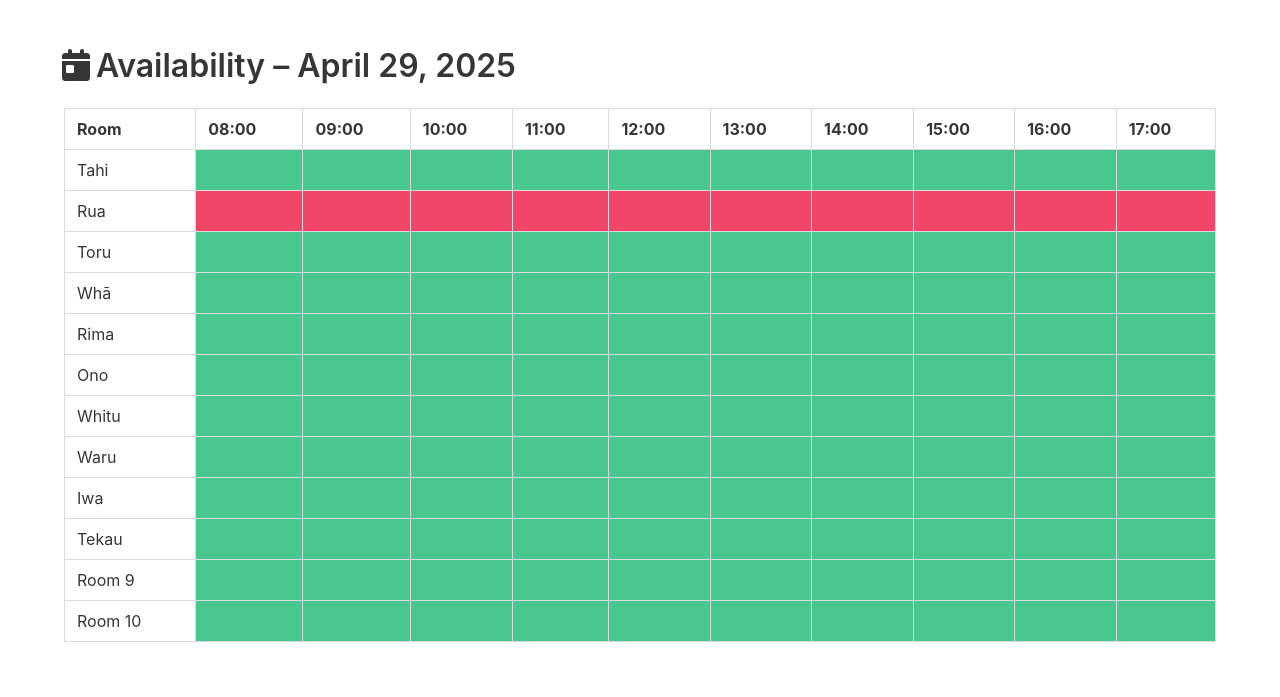
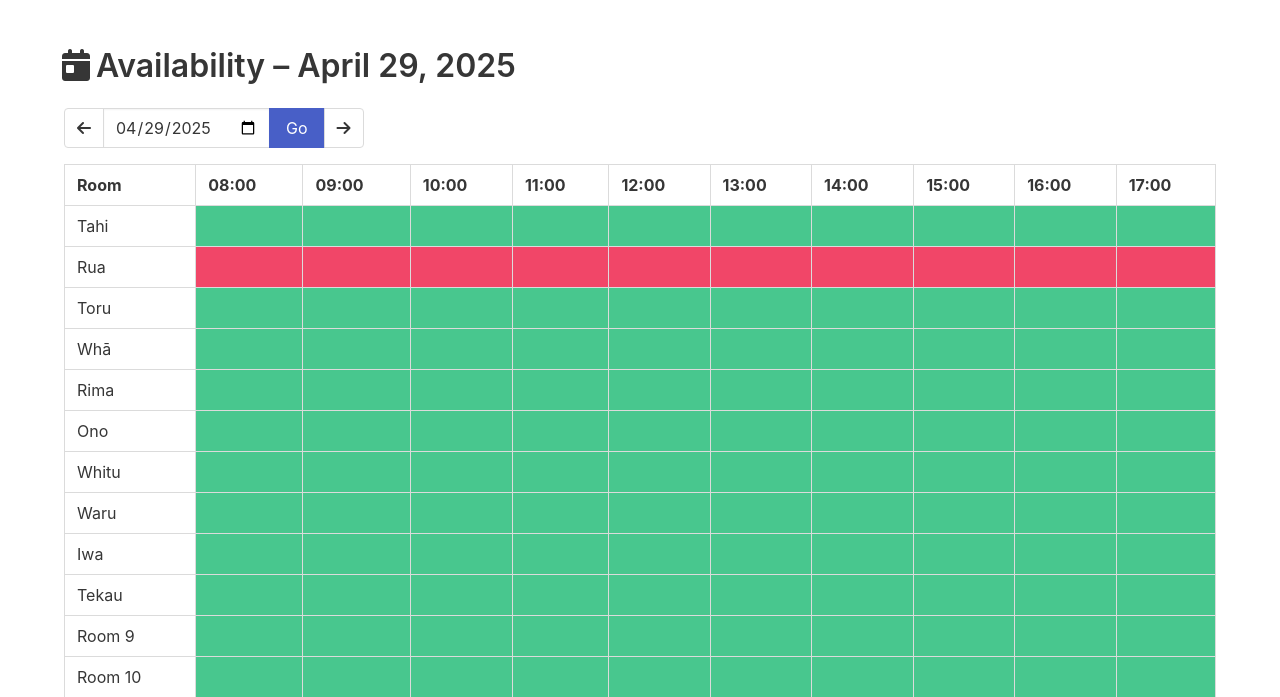
Before and after one commit to ar-sql/ISCG7420_Assignment1_2025, a Django app: page /status/?date=2025-04-29 in a window 1280 px wide. Shown: the part 52-749 px from the top of the page. Run offline with Django 5.2, Linux system fonts and the light colour scheme; data comes from the database, SQL or seed files in the repository; some libraries are stand-ins or nearby versions.

Commit message:
Add date picker, prev/next links, and availability grid template

```diff
--- a/templates/reservations/room_status.html
+++ b/templates/reservations/room_status.html
@@ -6,6 +6,30 @@
     <span class="icon"><i class="fas fa-calendar-day"></i></span>
     Availability – {{ date }}
   </h1>
+
+  <form method="get" class="field has-addons mb-4">
+    <div class="control">
+      <a class="button" href="?date={{ prev_date|date:'Y-m-d' }}">
+        <span class="icon"><i class="fas fa-arrow-left"></i></span>
+      </a>
+    </div>
+    <div class="control">
+      <input
+        class="input"
+        type="date"
+        name="date"
+        value="{{ date|date:'Y-m-d' }}"
+      />
+    </div>
+    <div class="control">
+      <button class="button is-link" type="submit">Go</button>
+    </div>
+    <div class="control">
+      <a class="button" href="?date={{ next_date|date:'Y-m-d' }}">
+        <span class="icon"><i class="fas fa-arrow-right"></i></span>
+      </a>
+    </div>
+  </form>
 
   <table class="table is-fullwidth is-bordered">
     <thead>
@@ -22,11 +46,7 @@
           <td>{{ row.display }}</td>
           {% for occupied in row.statuses %}
             <td
-              class="{% if occupied %}
-                        has-background-danger
-                      {% else %}
-                        has-background-success
-                      {% endif %}"
+              class="{% if occupied %}has-background-danger{% else %}has-background-success{% endif %}"
             ></td>
           {% endfor %}
         </tr>
```
